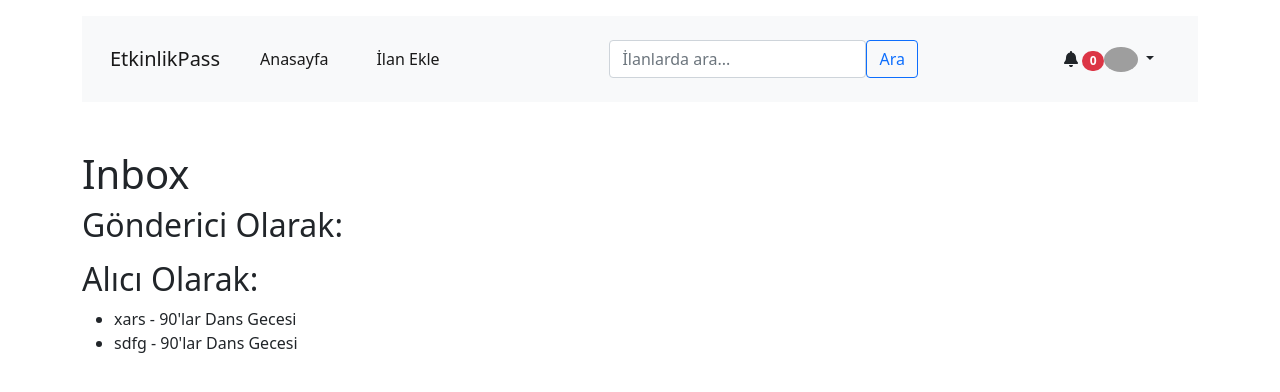
After one commit to sinankocatrk/EtkinlikPass, a Django app: page /chat/inbox/ in a window 1280 px wide. The commit adds this page. Shown: the top 392 px of the page. Run offline with Django 4.2, Linux system fonts and the light colour scheme; a user stored in the database is signed in; data comes from the database, SQL or seed files in the repository; both versions use the stored data as it was after the commit; parts of the project's set-up code (start-up, migrations or seed data) failed here and were passed over; some libraries are stand-ins or nearby versions; grey boxes are pictures that could not be loaded.

Commit message:
feat: chat function working

```diff
--- a/core/chat/models.py
+++ b/core/chat/models.py
@@ -12,4 +12,5 @@ class Message(models.Model):
     inbox = models.ForeignKey(Inbox, related_name='message', on_delete=models.CASCADE)
     sender = models.ForeignKey(CustomUser, related_name='message_sender', on_delete=models.CASCADE)
     content = models.TextField()
+    is_read = models.BooleanField(default=False)
     created_at = models.DateTimeField(auto_now_add=True)
--- a/core/chat/urls.py
+++ b/core/chat/urls.py
@@ -6,4 +6,5 @@ app_name = 'chat'
 urlpatterns = [
     path('', views.chat_index, name='chat_index'),
     path('<int:advert_id>/<int:user_id>/', views.chat_room, name='chat_room'),
+    path('inbox/', views.inbox, name='inbox'),
 ]
--- a/core/chat/views.py
+++ b/core/chat/views.py
@@ -1,24 +1,53 @@
 from django.shortcuts import get_object_or_404, redirect, render
+from django.core import serializers
+import json
 
 from advert.models import Advert
 from user.models import CustomUser
-from .models import Inbox
+from .models import Inbox, Message
 
 
 def chat_index(request):
     return render(request, 'index.html')
 
 def chat_room(request, advert_id, user_id):
+    inbox = get_or_create_chat(advert_id, user_id)
 
-    inbox = get_or_create_chat(advert_id, user_id)
+    all_messages = Message.objects.filter(inbox=inbox)
+    for message in all_messages:
+        if message.sender is not request.user and message.is_read is False:
+            message.is_read = True
+            message.save()
+
+    # Kullanıcının ait olduğu Inbox'ın eski mesajlarını al
+    old_messages = Message.objects.filter(inbox=inbox).values('sender__username', 'content')
+    old_messages_json = json.dumps(list(old_messages))
+
+    print(old_messages)
 
     context = {
         'inbox': inbox,
         'advert_id': advert_id,
-        'user_id': user_id
+        'user_id': user_id,
+        'old_messages_json': old_messages_json,
     }
 
     return render(request, 'chat/chat.html', context)
+
+def inbox(request):
+
+    user = CustomUser.objects.get(id=request.user.id)
+
+    sender_inboxes = Inbox.objects.filter(sender=user)
+    receiver_inboxes = Inbox.objects.filter(receiver=user)
+
+    context = {
+        'sender_inboxes': sender_inboxes,
+        'receiver_inboxes': receiver_inboxes,
+    }
+
+    return render(request, 'chat/inbox.html', context)
+
 
 def get_or_create_chat(advert_id, user_id):
 
--- /dev/null
+++ b/core/core/context_processors.py
@@ -0,0 +1,23 @@
+from django.db.models import Q
+
+from chat.models import Inbox, Message
+from user.models import CustomUser
+
+def unread_message_count(request):
+    total_unread_count = 0
+    if request.user.is_authenticated:
+        total_unread_count = 0
+        user = CustomUser.objects.get(id=request.user.id)
+    else:
+        total_unread_count = 0
+        return {'unread_message_count': total_unread_count}
+
+    all_inboxes = Inbox.objects.filter(Q(sender=user) | Q(receiver=user))
+
+    for inbox in all_inboxes:
+        all_messages = Message.objects.filter(inbox=inbox)
+        for message in all_messages:
+            if message.sender is not user and message.is_read is False:
+                total_unread_count += 1
+                print(total_unread_count)
+    return {'unread_message_count': total_unread_count}
--- a/core/core/settings.py
+++ b/core/core/settings.py
@@ -71,6 +71,7 @@ TEMPLATES = [
                 'django.template.context_processors.request',
                 'django.contrib.auth.context_processors.auth',
                 'django.contrib.messages.context_processors.messages',
+                'core.context_processors.unread_message_count',
             ],
         },
     },
--- /dev/null
+++ b/core/templates/chat/inbox.html
@@ -0,0 +1,29 @@
+{% extends 'layout.html' %}
+
+{% block body %}
+  <h1>Inbox</h1>
+
+  <!-- Gönderici olarak olan Inbox'ları listele -->
+  <h2>Gönderici Olarak:</h2>
+  <ul>
+    {% for inbox in sender_inboxes %}
+    <li>
+        <a href="{% url 'chat:chat_room' inbox.advert.id inbox.sender.id %}">
+        {{ inbox.sender.username }} - {{ inbox.advert.event.title }}
+        </a>
+    </li>
+    {% endfor %}
+  </ul>
+
+  <!-- Alıcı olarak olan Inbox'ları listele -->
+  <h2>Alıcı Olarak:</h2>
+  <ul>
+    {% for inbox in receiver_inboxes %}
+    <li>
+        <a href="{% url 'chat:chat_room' inbox.advert.id inbox.sender.id %}">
+        {{ inbox.sender.username }} - {{ inbox.advert.event.title }}
+        </a>
+    </li>
+    {% endfor %}
+  </ul>
+{% endblock %}
--- a/core/templates/includes/navbar.html
+++ b/core/templates/includes/navbar.html
@@ -32,15 +32,10 @@
     {% if request.user.is_authenticated %}
      <div class="d-flex align-items-center">
       <div class="dropdown">
-        <a id="navbarDropdownMenuLink1" class="text-reset me-3 dropdown-toggle hidden-arrow" href="#" role="button" data-toggle="dropdown" aria-expanded="false" style="text-decoration: none;">
+        <a iclass="text-reset me-3 hidden-arrow" href="{% url 'chat:inbox' %}" role="button" data-toggle="dropdown" aria-expanded="false" style="text-decoration: none;">
           <i class="fas fa-bell"></i>
-          <span class="badge rounded-pill badge-notification bg-danger">2</span>
+          <span class="badge rounded-pill badge-notification bg-danger">{{ unread_message_count }}</span>
         </a>
-        <ul class="dropdown-menu dropdown-menu-right" aria-labelledby="navbarDropdownMenuLink1">
-          <li><a class="dropdown-item" href="#">My profile</a></li>
-          <li><a class="dropdown-item" href="#">My Adverts</a></li>
-          <li><a class="dropdown-item" href="#">Logout</a></li>
-        </ul>
       </div>
       <div class="dropdown">
         <a id="navbarDropdownMenuLink2" class="text-reset me-3 dropdown-toggle hidden-arrow" href="#" role="button" data-toggle="dropdown" aria-expanded="false" style="text-decoration: none;">
--- a/core/templates/update.html
+++ b/core/templates/update.html
@@ -5,7 +5,7 @@
 
 <div class="row">
     <div class="col-md-6 offset-md-3">
-        <h3>Ilan Güncelle</h3>
+        <h3>İlan Güncelle</h3>
         <hr>
             <form method = "post" enctype="multipart/form-data" action="{% url 'advert:update' id %}">
             {% csrf_token %}
@@ -14,7 +14,7 @@
             {{form}}
             <br>
             <br>
-            <button type = "submit" class = "btn btn-danger">Nick Güncelle</button>
+            <button type = "submit" class = "btn btn-danger">İlan Güncelle</button>
         </form>
     </div>
   </div>
```
Also changed, not shown: core/chat/consumers.py (+10 -7 lines), core/templates/about.html (deleted, +0 -8 lines), core/templates/chat/chat.html (+21 -2 lines), core/db.sqlite3.
